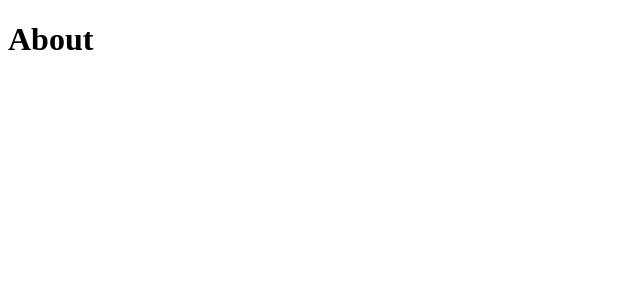
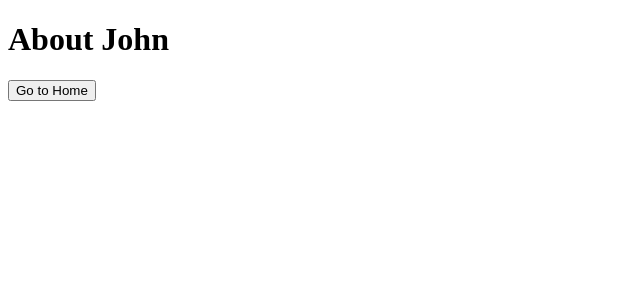
Before and after one commit to Pablo2e/curso-svelte-sveltekit, a SvelteKit app in the folder my-sveltekit-app/: page /about in a window 1280 px wide. Shown: the top 300 px of the page, without its empty margins (0-640 px from the left). Built offline with nearby package versions, Linux system fonts and the light colour scheme.

Commit message:
seccion 10 89 navigation functions: goto(), beforeNavigate() & afterNavigate()

```diff
--- a/my-sveltekit-app/src/routes/about/+page.svelte
+++ b/my-sveltekit-app/src/routes/about/+page.svelte
@@ -1 +1,15 @@
-<h1>About</h1>
+<script>
+	import { goto } from '$app/navigation';
+
+	let name = 'John';
+</script>
+
+<h1>About {name}</h1>
+
+<button
+	on:click={() => {
+		goto('/');
+	}}>Go to Home</button
+>
+
+<style></style>
```
Also changed, not shown: my-sveltekit-app/src/routes/+page.svelte (+19 -1 lines).
